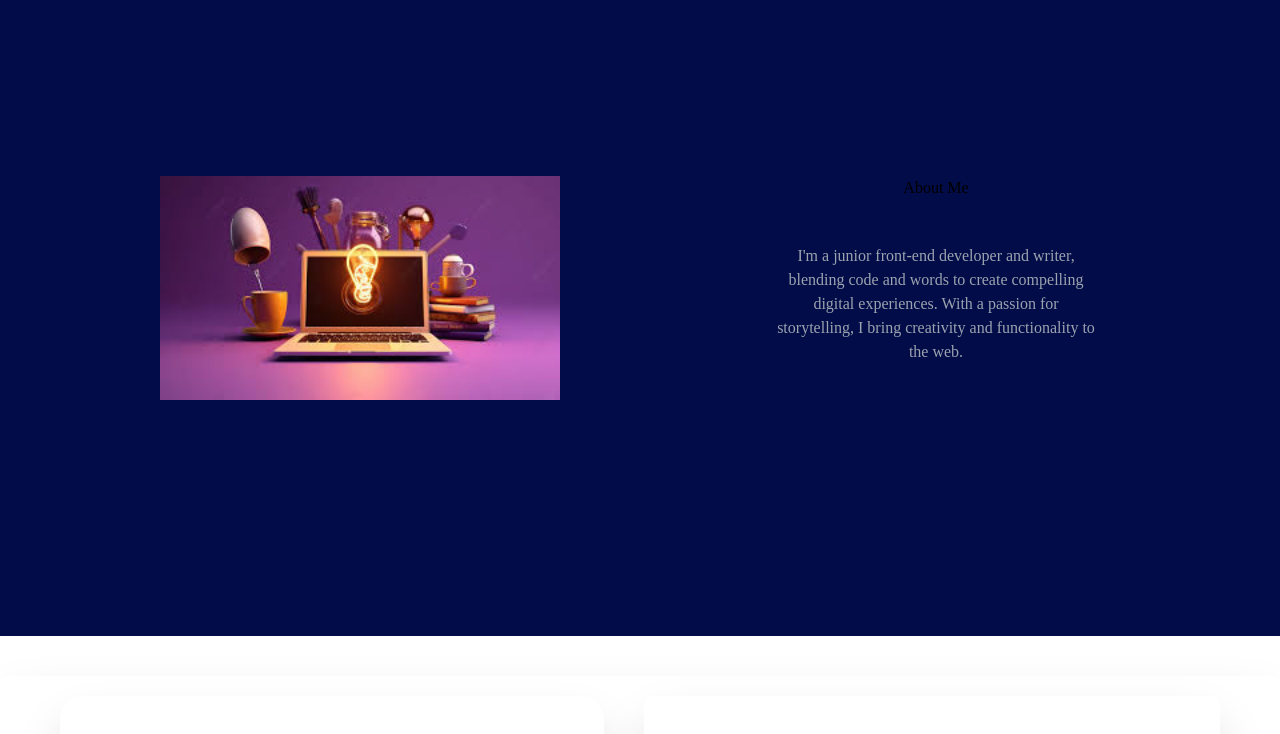
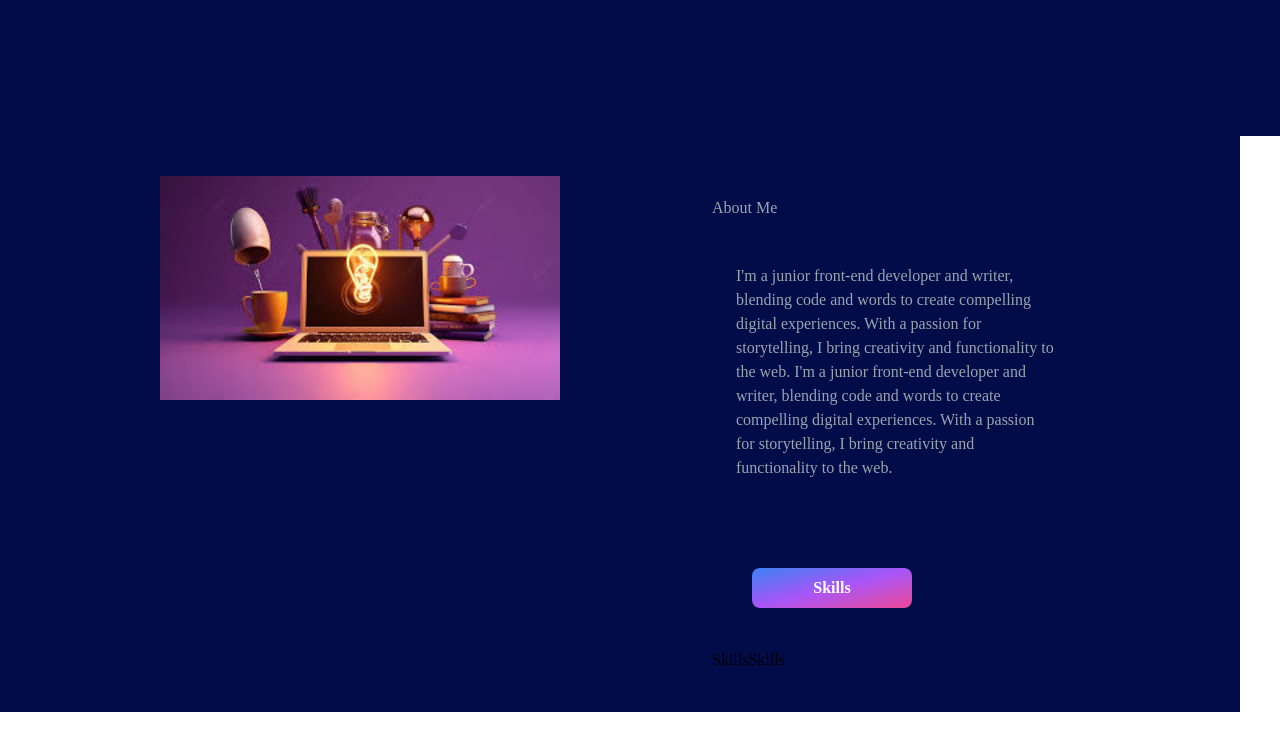
Before and after one commit to Nwakaego-Ego/Portfolio, a Next.js app: page / in a window 1280 px wide. Shown: the part 920-1654 px from the top of the page. Built offline with nearby package versions, Linux system fonts and the light colour scheme.

Commit message:
skill set roll

```diff
--- a/src/app/header/page.js
+++ b/src/app/header/page.js
@@ -1,12 +1,32 @@
 "use client";
 import { FaReact } from "react-icons/fa";
 import { FaTwitter, FaLinkedin, FaGithub } from "react-icons/fa";
+import { useState } from "react";
 import Image from "next/image";
 import { TypeAnimation } from "react-type-animation";
 import Navbar from "../components/navbar";
 
 const header = () => {
-  const techStack = [
+  // const [skills, setSkills] = useState([]);
+
+  // const skillStack = [
+  //   "HTML",
+  //   "CSS",
+  //   "JAVASCRIPT",
+  //   "REACT",
+  //   "NEXTJS",
+  //   "TAILWIND",
+  // ];
+
+  // const skill = () => {
+  //   const skillRoll = skillStack.map((professional, index) => {
+  //     return <div key={index}></div>;
+  //   });
+  //   setSkills(skillRoll);
+  // };
+
+  const [skills, setSkills] = useState([]);
+  const skillStack = [
     "HTML",
     "CSS",
     "JAVASCRIPT",
@@ -15,12 +35,19 @@ const header = () => {
     "TAILWIND",
   ];
 
+  const skill = () => {
+    const skillRoll = skillStack.map((professional, index) => (
+      <div key={index}>{professional}</div>
+    ));
+    setSkills(skillRoll);
+  };
+
   return (
     <main>
       <div className="hero bg-veryDarkBlue  font-burtons ">
         <Navbar />
         <div className="lg:flex  lg:justify-between text-center py-6 lg:px-20 lg:py-20 ">
-          <div className="mt-16">
+          <div className="mt-4">
             <h1 className="text-4xl  py-3 text-transparent bg-clip-text bg-gradient-to-r from-purple-400 to-pink-600 font-bold lg:w-full mt-6 ">
               Hello, I'm
               <span className="">
@@ -79,24 +106,16 @@ const header = () => {
                 height={200}
                 layout="fit"
                 objectFit="cover"
-                className="rounded-full w-60 h-60 lg:w-64 lg:h-64 border lg:ml-32  border-transparent absolute transform -translate-x-1/2 -translate-y-1/2 top-1/2 left-1/2 "
+                className="rounded-full w-60 h-30 lg:w-64 lg:h-64 border lg:ml-32  border-transparent absolute transform -translate-x-1/2 -translate-y-1/2 left-1/2 "
               />
             </div>
           </div>
         </div>
       </div>
-      <div
-        className="skills lg:flex lg:justify-between text-center py-6 lg:px-40 lg:py-10  font-burtons bg-veryDarkBlue h-[500px] In my journey through the world of open source, I have had the privilege of collaborating with diverse teams and contributing to real-world projects. This experience has not only sharpened my technical competencies but has also instilled in me a profound understanding of the significance of teamwork and community-driven development.
-
-I am eager to explore these skills and passion to the  objectives of your organisation. I appreciate your consideration of my application and the opportunity to potentially contribute to your esteemed organization.
-
-I look forward to your response.
-
-Best regards "
-      >
+      <div className="skills lg:flex lg:justify-between  lg:mr-10 py-6 lg:px-40 lg:py-10  font-burtons bg-veryDarkBlue ">
         <div className="">
           <div
-            className=" relative bg-gradient-to-b
+            className="flex justify-center items-center relative bg-gradient-to-b
        mx-auto text-center  overflow-hidden"
           >
             <Image
@@ -106,19 +125,37 @@ Best regards "
               height={300}
               layout="fit"
               objectFit="cover"
-              className=""
+              className="mx-auto "
             />
           </div>
         </div>
         <div>
-          <p>About Me</p>
+          <p className="mt-5 text-gray-400">About Me</p>
           <div className=" lg:py-6 lg:px-6  ">
             <p className="flex leading-6  text-gray-400 mt-5 lg:justify-end lg:w-80 lg:pb-6  ">
               I'm a junior front-end developer and writer, blending code and
               words to create compelling digital experiences. With a passion for
+              storytelling, I bring creativity and functionality to the web. I'm
+              a junior front-end developer and writer, blending code and words
+              to create compelling digital experiences. With a passion for
               storytelling, I bring creativity and functionality to the web.
             </p>
           </div>
+          {/* <button
+            onClick={skill}
+            className=" w-40  bg-gradient-to-br from-blue-500 via-purple-500 to-pink-500 hover:bg-slate-200 text-white font-bold py-2 px-4 rounded-lg m-10 "
+          >
+            Skills
+          </button> */}
+          <button
+            onClick={skill} // Add this onClick event handler
+            className="w-40 bg-gradient-to-br from-blue-500 via-purple-500 to-pink-500 hover:bg-slate-200 text-white font-bold py-2 px-4 rounded-lg m-10"
+          >
+            Skills
+          </button>
+          <div>{skills}</div>
+          <button>Skills</button>
+          <button>Skills</button>
         </div>
       </div>
       <section>
```
